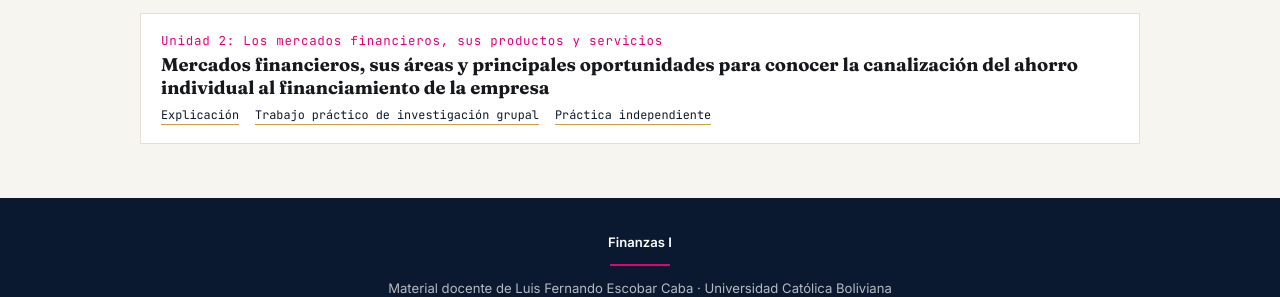
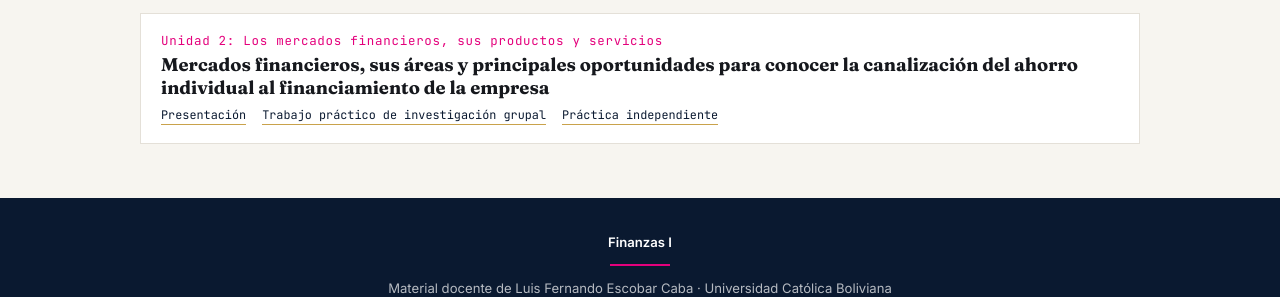
Before and after one commit to LFernandoEscobarC/finanzas, a Jekyll site: the page built from index.md, in a window 1280 px wide and 978 px high. Shown: the part 630-927 px from the top of the window. Built offline with Jekyll 4.4.1, drawn with Linux system fonts in a browser that asks for light colours.

Commit message:
Update index.md

```diff
--- a/index.md
+++ b/index.md
@@ -37,7 +37,7 @@ title: Temario
       <div class="cnum">Unidad 2: Los mercados financieros, sus productos y servicios</div>
       <h3>Mercados financieros, sus áreas y principales oportunidades para conocer la canalización del ahorro individual al financiamiento de la empresa</h3>
       <div class="mat-links">
-        <a href="https://raw.githack.com/Lufesc/IFI211SII26/main/Contenido/Unidad2_MercadosFinancieros.pdf">Explicación</a>
+        <a href="https://raw.githack.com/Lufesc/IFI211SII26/main/Contenido/Unidad2_MercadosFinancieros.pdf">Presentación</a>
         <a href="https://raw.githack.com/Lufesc/IFI211SII26/main/Trabajos prácticos/Trabajo práctico de investigación 2.pdf">Trabajo práctico de investigación grupal</a>
         <a href="https://raw.githack.com/Lufesc/IFI211SII26/main/Trabajos prácticos/Práctico individual de la unidad II.pdf">Práctica independiente</a>
       </div>
```
